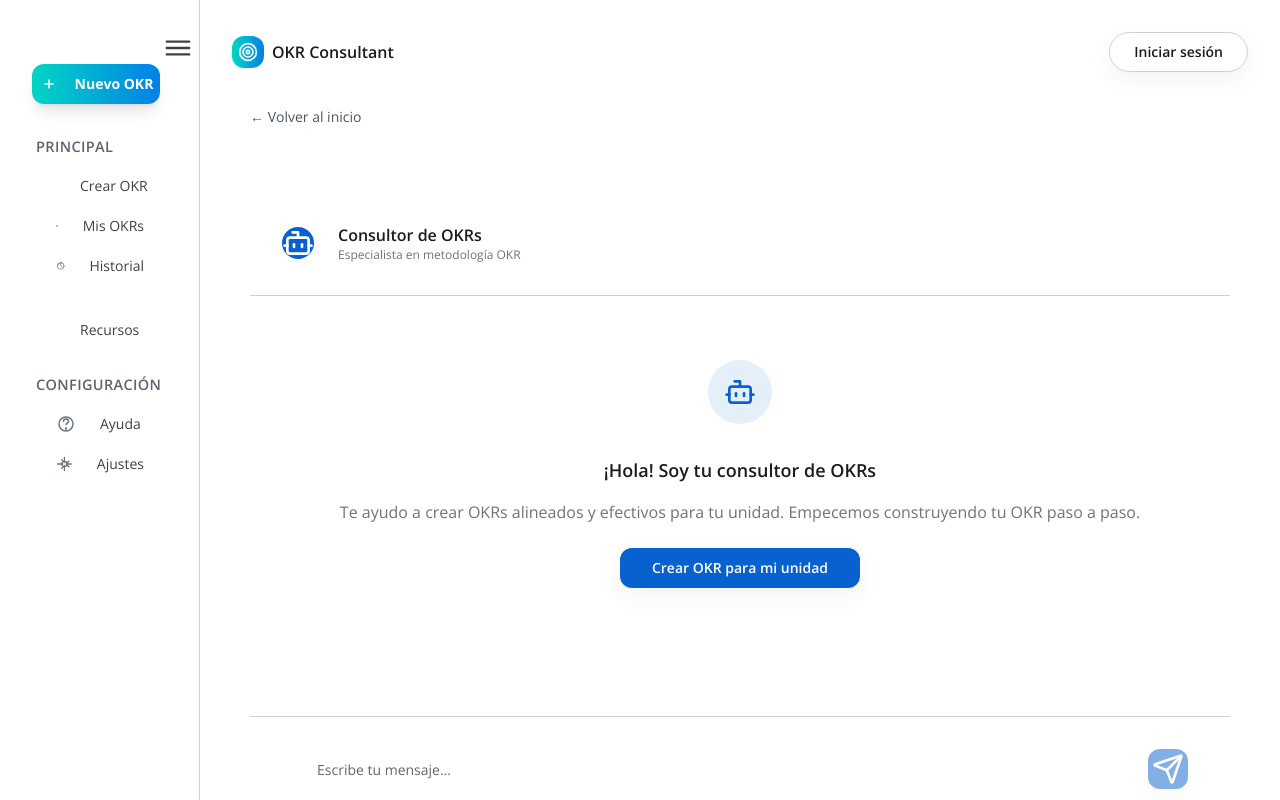
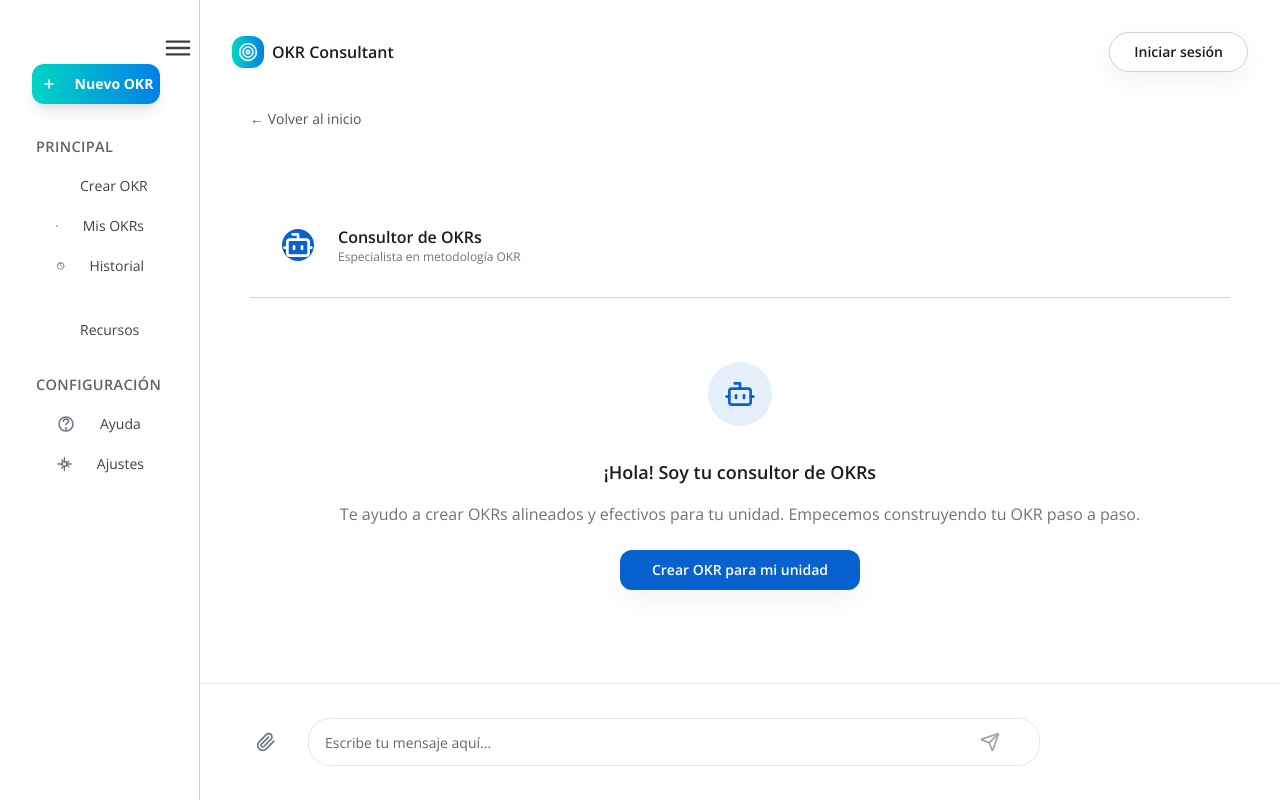
Before and after one commit to alessandra-aguado/okr-copilot-hub, a React (Vite) app: page / in a window 1280 px wide. Both pictures are taken after a click on the button "Crear OKR para mi unidad". Built offline with nearby package versions, Linux system fonts and the light colour scheme.

Commit message:
Refactor chat interface styles
Update styles for user and bot messages, including alignment, background, typography, spacing, and width.
Add styling for suggested response bubbles, input box, send icon, and attachment functionality.

```diff
--- a/src/components/OKRChatInterface.tsx
+++ b/src/components/OKRChatInterface.tsx
@@ -4,7 +4,7 @@ import { Input } from './ui/input';
 import { ScrollArea } from './ui/scroll-area';
 import { Card } from './ui/card';
 import { Separator } from './ui/separator';
-import { Send, FileText, Bot, User } from 'lucide-react';
+import { Send, FileText, Bot, User, Paperclip } from 'lucide-react';
 
 
 interface ChatMessage {
@@ -704,7 +704,7 @@ const OKRChatInterface: React.FC = () => {
   };
 
   return (
-    <div className="flex flex-col h-full bg-background">
+    <div className="flex flex-col h-full bg-white">
       {/* Header */}
       <div className="flex items-center justify-between p-4 border-b border-border">
         <div className="flex items-center gap-3">
@@ -719,8 +719,8 @@ const OKRChatInterface: React.FC = () => {
       </div>
 
       {/* Chat Area */}
-      <ScrollArea ref={scrollAreaRef} className="flex-1 p-4">
-        <div className="space-y-4 max-w-4xl mx-auto">
+      <ScrollArea ref={scrollAreaRef} className="flex-1 p-4 bg-white">
+        <div className="space-y-2 max-w-none">
           {messages.length === 0 && (
             <div className="text-center py-8">
               <div className="mb-4">
@@ -741,90 +741,179 @@ const OKRChatInterface: React.FC = () => {
             </div>
           )}
 
-          {messages.map((message) => (
-            <div key={message.id} className={`flex ${message.type === 'user' ? 'justify-end' : 'justify-start'}`}>
-              <div className={`flex gap-3 max-w-[85%] ${message.type === 'user' ? 'flex-row-reverse' : 'flex-row'}`}>
-                <div className={`w-8 h-8 rounded-full flex items-center justify-center flex-shrink-0 ${
-                  message.type === 'user'
-                    ? 'bg-primary text-primary-foreground'
-                    : 'bg-secondary text-secondary-foreground'
-                }`}>
-                  {message.type === 'user' ? <User className="w-4 h-4" /> : <Bot className="w-4 h-4" />}
+          {messages.map((message, index) => (
+            <div key={message.id} className="mb-2">
+              {message.type === 'user' ? (
+                // User Message - Right aligned with light blue background
+                <div className="flex justify-end">
+                  <div
+                    className="max-w-[65%] rounded-xl p-3 mb-2"
+                    style={{
+                      backgroundColor: '#E0F2FE',
+                      borderRadius: '12px',
+                      padding: '12px 14px',
+                      fontFamily: 'Open Sans, sans-serif',
+                      fontSize: '16px',
+                      fontWeight: '400',
+                      color: '#111827',
+                      lineHeight: '1.5'
+                    }}
+                  >
+                    <p className="whitespace-pre-wrap">{message.content}</p>
                   </div>
-                <div className="space-y-2">
-                  <Card className={`p-4 ${
-                    message.type === 'user'
-                      ? 'bg-primary text-primary-foreground'
-                      : 'bg-card text-card-foreground'
-                  }`}>
-                    <p className="whitespace-pre-wrap leading-relaxed">{message.content}</p>
-                  </Card>
+                </div>
+              ) : (
+                // Bot Message - Left aligned, full width, white background
+                <div className="w-full">
+                  <div
+                    className="w-full bg-white p-0 mb-2"
+                    style={{
+                      fontFamily: 'Open Sans, sans-serif',
+                      fontSize: '16px',
+                      fontWeight: '400',
+                      color: '#111827',
+                      lineHeight: '1.6'
+                    }}
+                  >
+                    <div className="whitespace-pre-wrap">{message.content}</div>
+                  </div>
 
+                  {/* Suggestion Bubbles - Copilot style */}
                   {message.suggestions && message.suggestions.length > 0 && (
-                    <div className="flex flex-wrap gap-2 mt-2">
-                      {message.suggestions.map((suggestion, index) => (
-                        <Button
-                          key={index}
-                          variant="outline"
-                          size="sm"
+                    <div className="flex flex-wrap justify-center gap-2 mt-3 mb-4">
+                      {message.suggestions.map((suggestion, suggestionIndex) => (
+                        <button
+                          key={suggestionIndex}
                           onClick={() => handleSuggestionClick(suggestion)}
-                          className="text-xs bg-background hover:bg-accent"
+                          className="transition-colors duration-200"
+                          style={{
+                            backgroundColor: '#F3F4F6',
+                            borderRadius: '20px',
+                            padding: '10px 16px',
+                            fontSize: '15px',
+                            color: '#111827',
+                            border: 'none',
+                            cursor: 'pointer',
+                            fontFamily: 'Open Sans, sans-serif'
+                          }}
+                          onMouseEnter={(e) => {
+                            e.currentTarget.style.backgroundColor = '#E5E7EB';
+                          }}
+                          onMouseLeave={(e) => {
+                            e.currentTarget.style.backgroundColor = '#F3F4F6';
+                          }}
                         >
                           {suggestion}
-                        </Button>
+                        </button>
                       ))}
                     </div>
                   )}
                 </div>
-              </div>
+              )}
             </div>
           ))}
 
           {isLoading && (
-            <div className="flex justify-start">
-              <div className="flex gap-3 max-w-[85%]">
-                <div className="w-8 h-8 rounded-full bg-secondary text-secondary-foreground flex items-center justify-center">
-                  <Bot className="w-4 h-4" />
-                </div>
-                <Card className="p-4 bg-card text-card-foreground">
+            <div className="w-full">
+              <div
+                className="w-full bg-white p-0 mb-2"
+                style={{
+                  fontFamily: 'Open Sans, sans-serif',
+                  fontSize: '16px',
+                  fontWeight: '400',
+                  color: '#111827',
+                  lineHeight: '1.6'
+                }}
+              >
                 <div className="flex items-center gap-2">
                   <div className="flex gap-1">
-                      <div className="w-2 h-2 bg-muted-foreground rounded-full animate-bounce" style={{ animationDelay: '0ms' }}></div>
-                      <div className="w-2 h-2 bg-muted-foreground rounded-full animate-bounce" style={{ animationDelay: '150ms' }}></div>
-                      <div className="w-2 h-2 bg-muted-foreground rounded-full animate-bounce" style={{ animationDelay: '300ms' }}></div>
+                    <div className="w-2 h-2 bg-gray-400 rounded-full animate-bounce" style={{ animationDelay: '0ms' }}></div>
+                    <div className="w-2 h-2 bg-gray-400 rounded-full animate-bounce" style={{ animationDelay: '150ms' }}></div>
+                    <div className="w-2 h-2 bg-gray-400 rounded-full animate-bounce" style={{ animationDelay: '300ms' }}></div>
                   </div>
-                    <span className="text-sm text-muted-foreground">Escribiendo...</span>
+                  <span className="text-sm text-gray-500">Escribiendo...</span>
                 </div>
-                </Card>
               </div>
             </div>
           )}
         </div>
       </ScrollArea>
 
-      {/* Input Area */}
-      <div className="p-4 border-t border-border">
-        <div className="max-w-4xl mx-auto">
-          <div className="flex gap-2">
+      {/* Fixed Input Area at Bottom */}
+      <div className="fixed bottom-0 left-0 right-0 bg-white border-t border-gray-200 p-4">
+        <div className="flex justify-center">
+          <div className="w-full max-w-[800px] relative">
+            <div className="flex items-center gap-2">
+              {/* Paperclip Icon for Attachments */}
+              <button
+                className="p-2 text-gray-500 hover:text-gray-700 transition-colors"
+                onClick={() => {
+                  // File attachment functionality placeholder
+                  const input = document.createElement('input');
+                  input.type = 'file';
+                  input.accept = '.pdf,.doc,.docx';
+                  input.onchange = (e) => {
+                    const file = (e.target as HTMLInputElement).files?.[0];
+                    if (file) {
+                      handleSendMessage(`📄 PDF - ${file.name}`);
+                    }
+                  };
+                  input.click();
+                }}
+              >
+                <Paperclip className="w-5 h-5" />
+              </button>
+
+              {/* Input Field */}
               <div className="flex-1 relative">
-              <Input
+                <input
                   value={inputValue}
                   onChange={(e) => setInputValue(e.target.value)}
                   onKeyPress={handleKeyPress}
-                placeholder="Escribe tu mensaje..."
                   disabled={isLoading}
+                  className="w-full min-h-[44px] border-gray-300 resize-none focus:ring-blue-500 focus:border-blue-500"
+                  style={{
+                    backgroundColor: 'white',
+                    border: '1px solid #E5E7EB',
+                    borderRadius: '22px',
+                    padding: '12px 50px 12px 16px',
+                    fontFamily: 'Open Sans, sans-serif',
+                    fontSize: '15px',
+                    color: '#111827',
+                    outline: 'none'
+                  }}
+                  placeholder="Escribe tu mensaje aquí..."
                 />
-            </div>
-            <Button
+
+                {/* Send Button */}
+                <button
                   onClick={() => handleSendMessage(inputValue)}
                   disabled={!inputValue.trim() || isLoading}
-              size="icon"
+                  className="absolute right-3 top-1/2 transform -translate-y-1/2 p-2 transition-colors duration-200"
+                  style={{
+                    color: !inputValue.trim() || isLoading ? '#9CA3AF' : '#3B82F6'
+                  }}
+                  onMouseEnter={(e) => {
+                    if (!(!inputValue.trim() || isLoading)) {
+                      e.currentTarget.style.color = '#2563EB';
+                    }
+                  }}
+                  onMouseLeave={(e) => {
+                    if (!(!inputValue.trim() || isLoading)) {
+                      e.currentTarget.style.color = '#3B82F6';
+                    }
+                  }}
                 >
-              <Send className="w-4 h-4" />
-            </Button>
+                  <Send className="w-5 h-5" />
+                </button>
               </div>
             </div>
           </div>
+        </div>
+      </div>
+
+      {/* Bottom spacer to account for fixed input */}
+      <div className="h-20"></div>
     </div>
   );
 };
```
Lines whose indentation alone changed are shown as unchanged.
